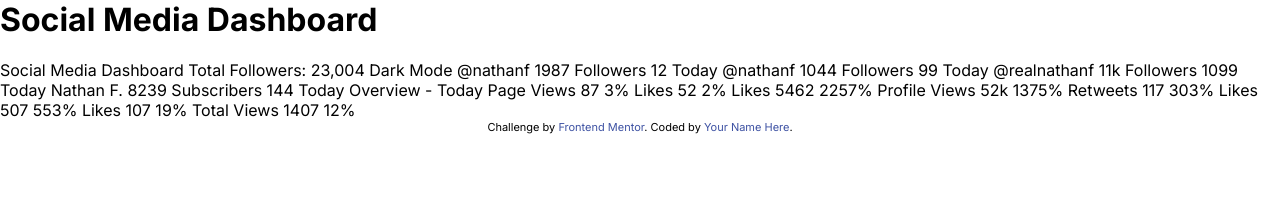
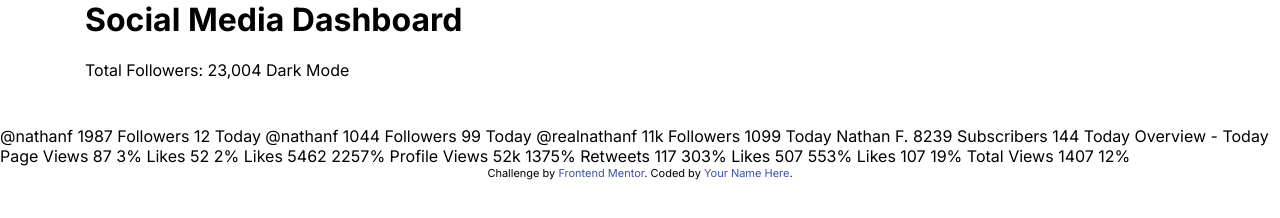
Before and after one commit to asaggse/Social-Media-Dashboard, a website: page index.html in a window 1280 px wide. Drawn offline with Linux system fonts and the light colour scheme.

Commit message:
Update index.html

```diff
--- a/index.html
+++ b/index.html
@@ -30,76 +30,28 @@
     }
   </style>
 </head>
+<header class="header container">
+  <h1>Social Media Dashboard</h1>
+  Total Followers: 23,004 Dark Mode
+</header>
+
+<main>
+  <section>
+
+  </section>
+  @nathanf 1987 Followers 12 Today @nathanf
+  1044 Followers 99 Today @realnathanf 11k Followers 1099 Today Nathan F. 8239
+  Subscribers 144 Today Overview - Today Page Views 87 3% Likes 52 2% Likes
+  5462 2257% Profile Views 52k 1375% Retweets 117 303% Likes 507 553% Likes
+  107 19% Total Views 1407 12%
+</main>
+<div class="attribution">
+  Challenge by <a href="https://www.frontendmentor.io?ref=challenge" target="_blank">Frontend Mentor</a>.
+  Coded by <a href="#">Your Name Here</a>.
+</div>
 
 <body>
-<h1>Social Media Dashboard</h1>
-  Social Media Dashboard
-  Total Followers: 23,004
 
-  Dark Mode
-
-
-
-  @nathanf
-  1987
-  Followers
-  12 Today
-
-  @nathanf
-  1044
-  Followers
-  99 Today
-
-  @realnathanf
-  11k
-  Followers
-  1099 Today
-
-  Nathan F.
-  8239
-  Subscribers
-  144 Today
-
-
-
-  Overview - Today
-
-  Page Views
-  87
-  3%
-
-  Likes
-  52
-  2%
-
-  Likes
-  5462
-  2257%
-
-  Profile Views
-  52k
-  1375%
-
-  Retweets
-  117
-  303%
-
-  Likes
-  507
-  553%
-
-  Likes
-  107
-  19%
-
-  Total Views
-  1407
-  12%
-
-  <div class="attribution">
-    Challenge by <a href="https://www.frontendmentor.io?ref=challenge" target="_blank">Frontend Mentor</a>.
-    Coded by <a href="#">Your Name Here</a>.
-  </div>
 </body>
 
 </html>
```
